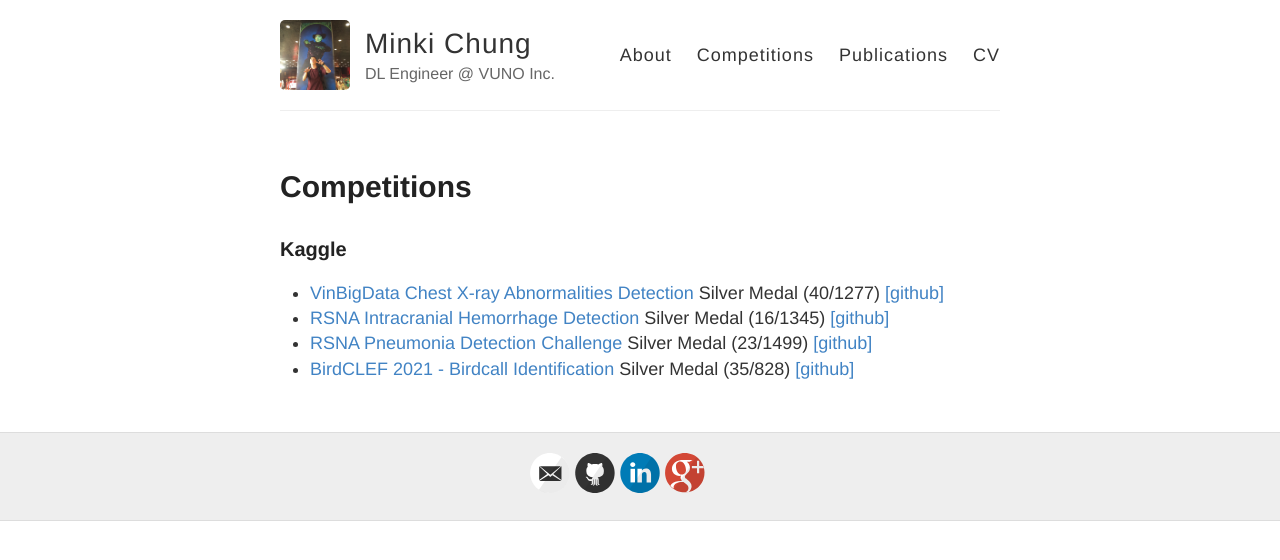
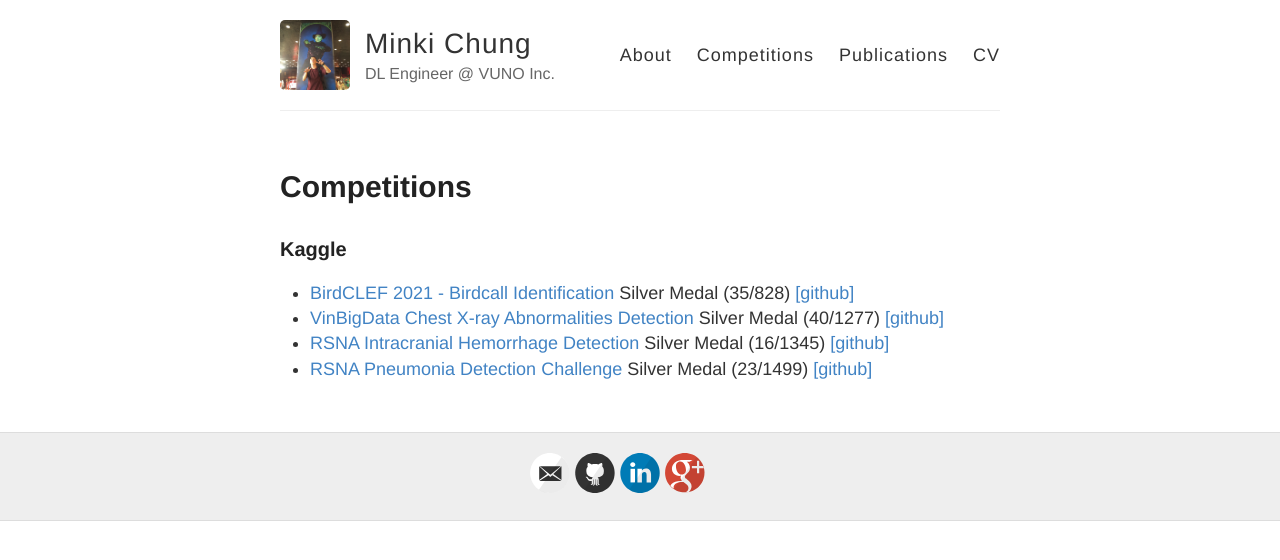
Before and after one commit to brekkanegg/brekkanegg.github.io, a Jekyll site: the page built from projects.md, in a window 1280 px wide. Shown: the top 560 px of the page. Built offline with Jekyll 4.4.1, drawn with Linux system fonts in a browser that asks for light colours; part of the change alters nothing that is shown.

```diff
--- a/projects.md
+++ b/projects.md
@@ -6,7 +6,7 @@ permalink: /competitions/
 
 ### Kaggle
 
+- [BirdCLEF 2021 - Birdcall Identification](https://www.kaggle.com/c/birdclef-2021) Silver Medal (35/828) [[github]](https://github.com/brekkanegg/birdclef-2021)
 - [VinBigData Chest X-ray Abnormalities Detection](https://www.kaggle.com/c/vinbigdata-chest-xray-abnormalities-detection) Silver Medal (40/1277) [[github]](https://github.com/brekkanegg/vinbigdata-cxr)
 - [RSNA Intracranial Hemorrhage Detection](https://www.kaggle.com/c/rsna-intracranial-hemorrhage-detection) Silver Medal (16/1345) [[github]](https://github.com/brekkanegg/kaggle-rsna-intracranial-hemorrhage)
 - [RSNA Pneumonia Detection Challenge](https://www.kaggle.com/c/rsna-pneumonia-detection-challenge) Silver Medal (23/1499) [[github]](https://github.com/brekkanegg/rsna-pneumonia/tree/master)
-- [BirdCLEF 2021 - Birdcall Identification](https://www.kaggle.com/c/birdclef-2021) Silver Medal (35/828) [[github]](https://github.com/brekkanegg/rsna-pneumonia/tree/master)
```
